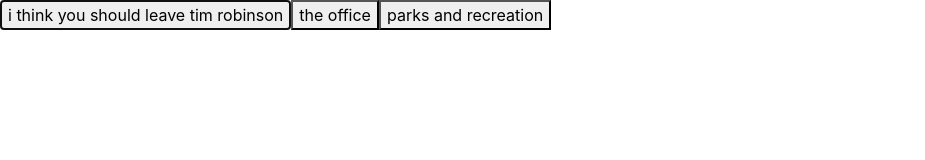
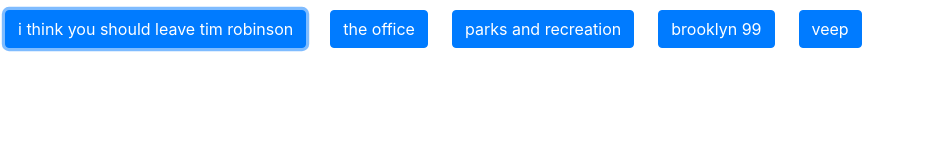
Before and after one commit to kempatkinson/GifPage, a plain HTML site: page index.html in a window 1280 px wide. Both pictures are taken after a click on the button "i think you should leave tim robinson". Shown: the whole page, without its empty margins (0-925 px from the left). Drawn offline with nearby package versions, Linux system fonts and the light colour scheme; no server answers.

Commit message:
fully working w some style

```diff
--- a/index.html
+++ b/index.html
@@ -7,20 +7,21 @@
     <meta http-equiv="X-UA-Compatible" content="ie=edge">
     <link rel="stylesheet"
         href="https://cdnjs.cloudflare.com/ajax/libs/twitter-bootstrap/4.0.0/css/bootstrap.min.css" />
+    <link rel="stylesheet" href="style.css">
     <script src="https://ajax.googleapis.com/ajax/libs/jquery/3.4.1/jquery.min.js"></script>
     <title>GifPage</title>
 </head>
 
 <body>
 
-    <div id=gif-buttons> </div>
+    <div id=gif-buttons class=row> </div>
 
-    <div id=gis> </div>
+    <div id=gifs> </div>
 
 </body>
 <script src="https://cdnjs.cloudflare.com/ajax/libs/jquery/3.2.1/jquery.min.js"></script>
 <script type="text/javascript">
-    var topics = ["i think you should leave tim robinson", "the office", "parks and recreation"]
+    var topics = ["i think you should leave tim robinson", "the office", "parks and recreation", "brooklyn 99", "veep", ""]
 
     function renderButtons() {
 
@@ -29,19 +30,20 @@
         $("#gif-buttons").empty();
 
         // Looping through the array of movies
-        for (var i = 0; i < topics.length; i++) {
+        for (var i = 0; i < topics.length - 1; i++) {
 
             // Then dynamicaly generating buttons for each movie in the array
             // This code $("<button>") is all jQuery needs to create the beginning and end tag. (<button></button>)
-            var a = $("<button>");
+            var a = $("<button class='btn btn-primary btn-xs'>");
             // Adding a class
             a.addClass("topic");
             // Added a data-attribute
-            a.attr("data-topic", topics[i]);
+            a.attr("data-name", topics[i]);
             // Provided the initial button text
             a.text(topics[i]);
             // Added the button to the HTML
             $("#gif-buttons").append(a);
+
         }
     }
 
@@ -49,7 +51,7 @@
 
     $("button").on("click", function () {
         // Grabbing and storing the data-animal property value from the button
-        var topic = $(this).attr("data-topic");
+        var topic = $(this).attr("data-name");
         console.log(this)
 
         // Constructing a queryURL using the animal name
@@ -76,7 +78,7 @@
                     var gifDiv = $("<div>");
 
                     // Creating a paragraph tag with the result item's rating
-                    var p = $("<p>").text("Rating: " + topic[i].rating);
+                    var p = $("<p>").text("Rating: " + results[i].rating);
 
                     // Creating and storing an image tag
                     var gif = $("<img>");
--- /dev/null
+++ b/style.css
@@ -0,0 +1,6 @@
+#gif-buttons button {
+    margin: 4px;
+    margin-left: 20px;
+    margin-top: 10px;
+
+}
```
